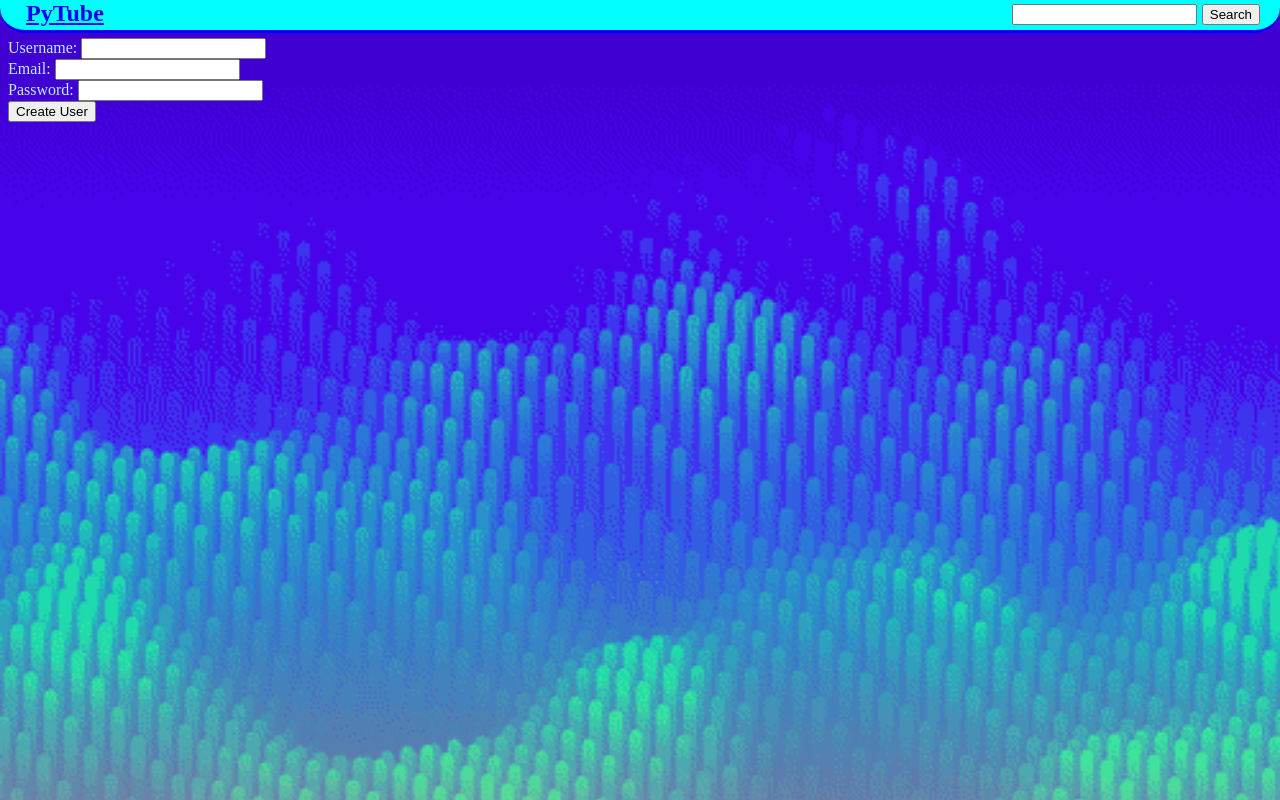
After one commit to dakworld/pytube, a Django app: template videos/templates/videos/register.html in a window 1280 px wide. The commit adds this page. Run offline with Django 3.2, Linux system fonts and the light colour scheme; the template is opened without the code that fills it, so the values that code supplies are empty; parts of the project's set-up code (start-up, migrations or seed data) failed here and were passed over.

Commit message:
Changes to be committed: 	modified:   videos/templates/videos/index.html 	modified:   videos/templates/videos/playlist.html 	new file:   videos/templates/videos/register.html 	modified:   videos/templates/videos/video.html 	modified:   videos/urls.py 	modified:   videos/views.py

```diff
--- a/videos/templates/videos/index.html
+++ b/videos/templates/videos/index.html
@@ -22,7 +22,7 @@
 {% else %}
     <p>No videos are available.</p>
 {% endif %}
-<div class='footer'>
-<a href="/admin" style="float: right;">Login</a>
+<div class='footer' style="float: right;">
+<a href="/admin">Login</a>&nbsp;$nbsp;<a href="/register">Register</a>&nbsp;
 </div>
 </body>
--- a/videos/templates/videos/playlist.html
+++ b/videos/templates/videos/playlist.html
@@ -24,7 +24,7 @@
 {% else %}
     <p>No videos are available.</p>
 {% endif %}
-<div class='footer'>
-<a href="/admin" style="float: right;">Login</a>
+<div class='footer' style="float: right;">
+<a href="/admin">Login</a>&nbsp;$nbsp;<a href="/register">Register</a>&nbsp;
 </div>
 </body>
--- /dev/null
+++ b/videos/templates/videos/register.html
@@ -0,0 +1,24 @@
+{% load static %}
+<head>
+<link rel="stylesheet" type="text/css" href="{% static 'videos/style.css' %}" />
+</head>
+<body>
+<div class='topbar'>
+<strong style="float: left; display: inline-block; font-size: 150%;">&nbsp;<a href="{% url 'videos:index' %}">PyTube</a></strong>
+<form action="{% url 'videos:search' %}" style="float: right; font-size: 130%; display: inline-block;" method="get">
+<input type="text" id="search" name="search" />
+<input type="submit" value="Search" />
+</form>
+</div>
+<div style="height: 30;"></div>
+<form action="{% url 'videos:createuser' %}" method="POST">
+{% csrf_token %}
+<label for="name">Username: </label>
+<input type="text" id="name" name="name" /><br>
+<label for="email">Email: </label>
+<input type="email" id="email" name="email" /><br>
+<label for="password">Password: </label>
+<input type="password" id="password" name="password" /><br>
+<input type="submit" value="Create User" />
+</form>
+</body>
--- a/videos/templates/videos/video.html
+++ b/videos/templates/videos/video.html
@@ -49,4 +49,7 @@
 </td>
 </tr>
 </table>
+<div class='footer' style="float: right;">
+<a href="/admin">Login</a>&nbsp;$nbsp;<a href="/register">Register</a>&nbsp;
+</div>
 </body>
--- a/videos/urls.py
+++ b/videos/urls.py
@@ -6,6 +6,8 @@ app_name = 'videos'
 urlpatterns = [
     path('', views.IndexView.as_view(), name='index'),
     path('search/', views.SearchView.as_view(), name='search'),
+    path('register/', views.RegisterView.as_view(), name='register'),
+    path('register/register/', views.createuser, name='createuser'),
     path('playlists/<int:pk>/', views.PlaylistView.as_view(), name='index'),
     path('videos/<int:pk>/', views.VideoView.as_view(), name='video'),
     path('videos/<int:video_id>/rate/', views.rate, name='rate'),
```
Also changed, not shown: videos/views.py (+10 -0 lines).
